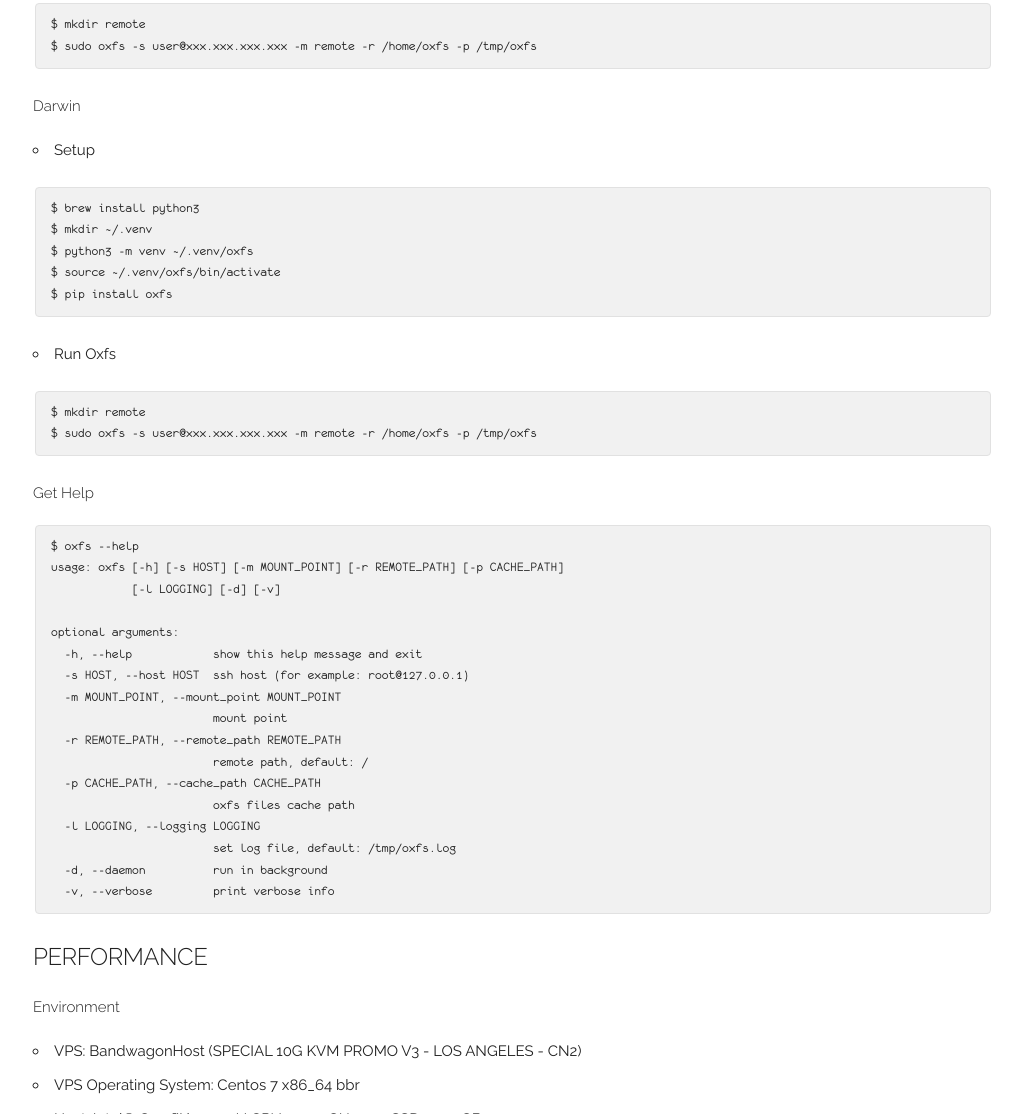
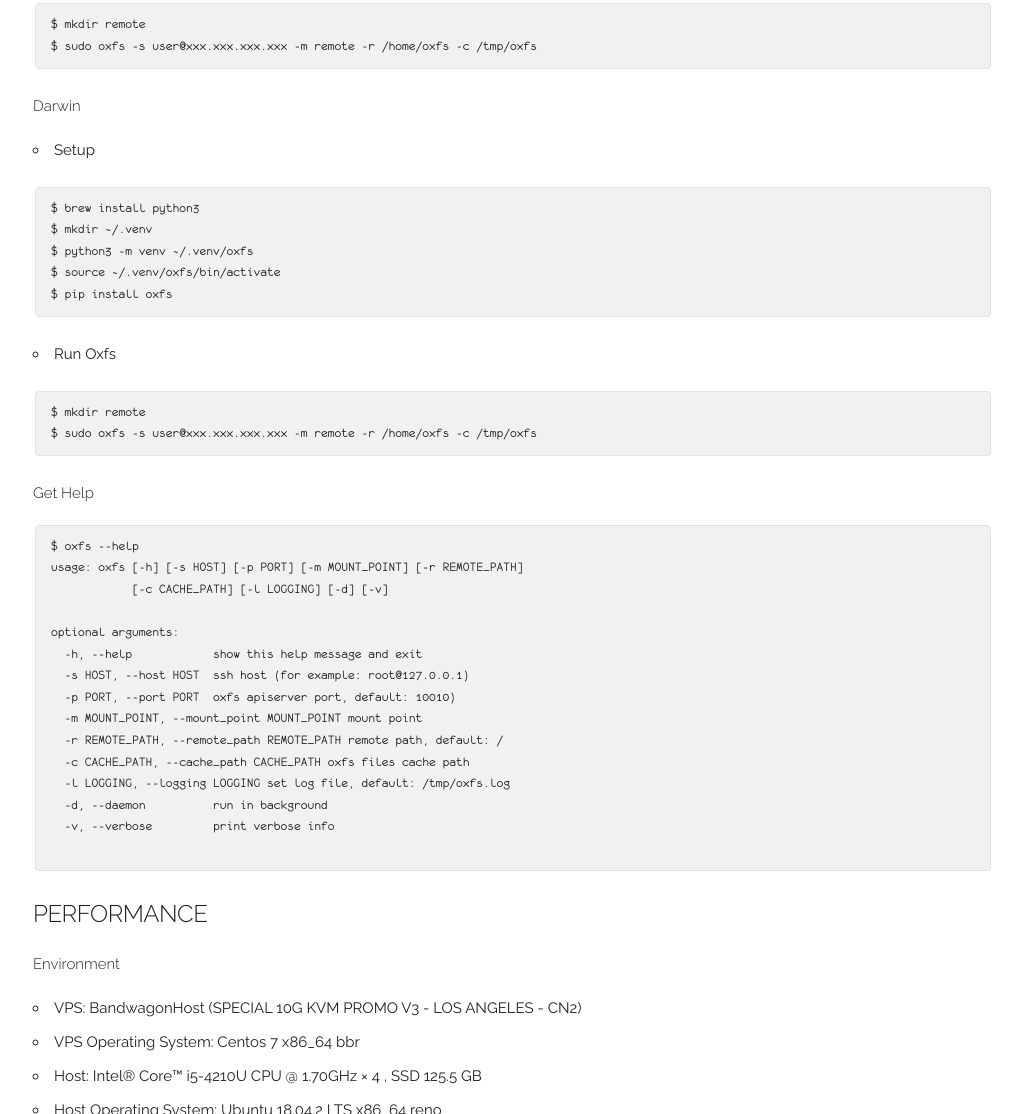
Before and after one commit to RainMark/oxfs.io, a plain HTML site: page index.html in a window 1280 px wide. Shown: the part 665-1779 px from the top of the page, without its empty margins (127-1149 px from the left). Drawn offline with Linux system fonts and the light colour scheme.

Commit message:
update website for 0.2.0
Signed-off-by: RainMark <rain.by.zhou@gmail.com>

```diff
--- a/index.html
+++ b/index.html
@@ -63,7 +63,7 @@
                 <ul>
                     <li>Run Oxfs</li>
                 </ul>
-                <pre>$ mkdir remote<br>$ sudo oxfs -s user@xxx.xxx.xxx.xxx -m remote -r /home/oxfs -p /tmp/oxfs</pre>
+                <pre>$ mkdir remote<br>$ sudo oxfs -s user@xxx.xxx.xxx.xxx -m remote -r /home/oxfs -c /tmp/oxfs</pre>
                 <h6>Darwin</h6>
                 <ul>
                     <li>Setup</li>
@@ -72,26 +72,25 @@
                 <ul>
                     <li>Run Oxfs</li>
                 </ul>
-                <pre>$ mkdir remote<br>$ sudo oxfs -s user@xxx.xxx.xxx.xxx -m remote -r /home/oxfs -p /tmp/oxfs</pre>
+                <pre>$ mkdir remote<br>$ sudo oxfs -s user@xxx.xxx.xxx.xxx -m remote -r /home/oxfs -c /tmp/oxfs</pre>
 
                 <h6>Get Help</h6>
-                <pre>$ oxfs --help
-usage: oxfs [-h] [-s HOST] [-m MOUNT_POINT] [-r REMOTE_PATH] [-p CACHE_PATH]
-            [-l LOGGING] [-d] [-v]
+                <pre>
+$ oxfs --help
+usage: oxfs [-h] [-s HOST] [-p PORT] [-m MOUNT_POINT] [-r REMOTE_PATH]
+            [-c CACHE_PATH] [-l LOGGING] [-d] [-v]
 
 optional arguments:
   -h, --help            show this help message and exit
   -s HOST, --host HOST  ssh host (for example: root@127.0.0.1)
-  -m MOUNT_POINT, --mount_point MOUNT_POINT
-                        mount point
-  -r REMOTE_PATH, --remote_path REMOTE_PATH
-                        remote path, default: /
-  -p CACHE_PATH, --cache_path CACHE_PATH
-                        oxfs files cache path
-  -l LOGGING, --logging LOGGING
-                        set log file, default: /tmp/oxfs.log
+  -p PORT, --port PORT  oxfs apiserver port, default: 10010)
+  -m MOUNT_POINT, --mount_point MOUNT_POINT mount point
+  -r REMOTE_PATH, --remote_path REMOTE_PATH remote path, default: /
+  -c CACHE_PATH, --cache_path CACHE_PATH oxfs files cache path
+  -l LOGGING, --logging LOGGING set log file, default: /tmp/oxfs.log
   -d, --daemon          run in background
-  -v, --verbose         print verbose info</pre>
+  -v, --verbose         print verbose info
+                </pre>
             </div>
 
             <div class="docs-section" id="perfomance">
```
